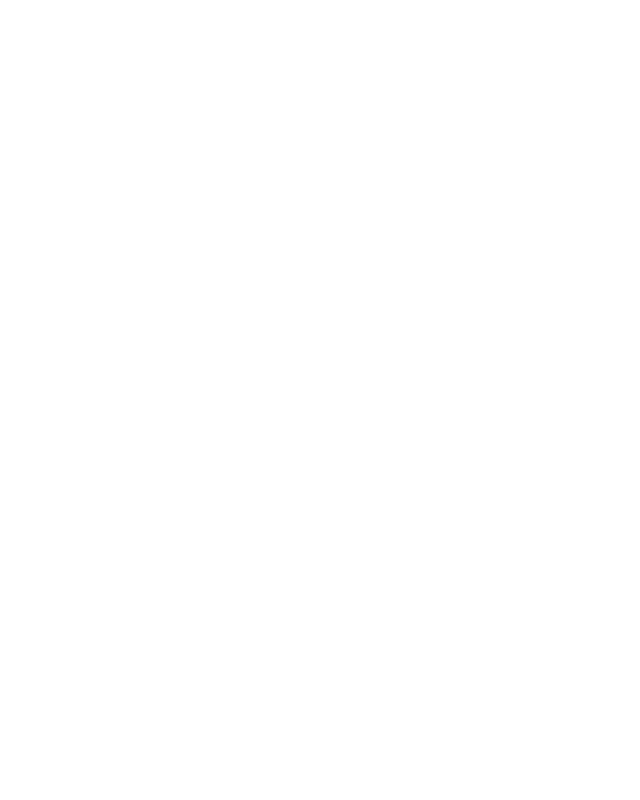
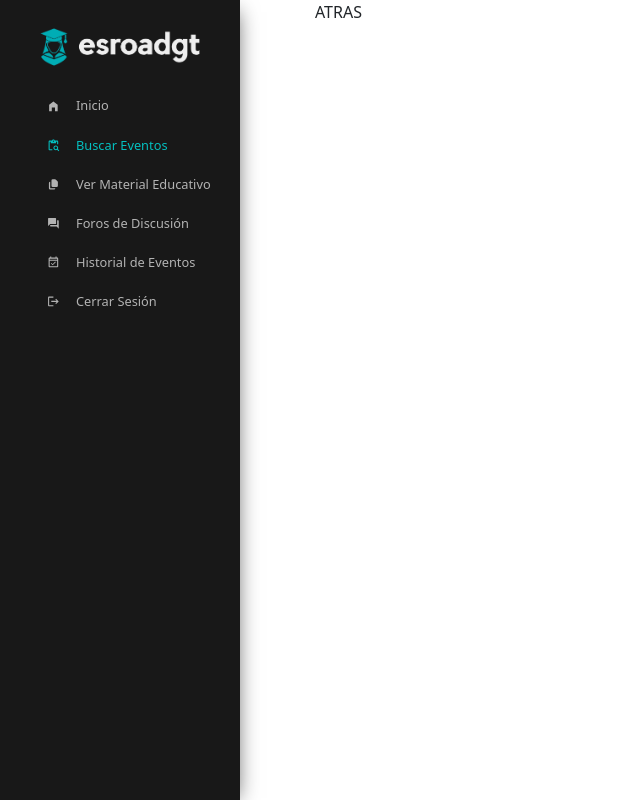
Before and after one commit to elderpum/AYD1_PROYECTO1_G3, a React (Create React App) app in the folder frontend/: page /verEvento in a window 1280 px wide. Before the commit this address had no page. Shown: the whole page, without its empty margins (0-640 px from the left). Built offline with nearby package versions, Linux system fonts and the light colour scheme.

Commit message:
Creacion Vista de Evento
Se creo la vista para cada evento y se creo la ruta para poder visualizarlo.

```diff
--- a/frontend/src/App.js
+++ b/frontend/src/App.js
@@ -11,6 +11,7 @@
 import { HistorialEvento } from './pages/HistorialEventos/HistorialEvento';
 import { MisEventos } from './pages/MisEventos/MisEventos';
 import { BuscarEventos } from './pages/BuscarEventos/BuscarEventos';
+import { VisualizarEvento } from './pages/VisualizarEvento/VisualizarEvento';
 
 
 function App() {
@@ -31,11 +32,13 @@
           <Route path="/ver-material" element={<VerMaterial />} />
           <Route path="/historial-eventos" element={<HistorialEvento />} />
           <Route path="/buscarEvento" element={<BuscarEventos isOrganizador={false}/>}/>
+          <Route path="/verEvento" element={<VisualizarEvento isOrganizador={false}/>}/>
           <Route path="/foro" element={<Main isOrganizador={false}/>}/>
           {/* RUTAS PARA LOS ORGANIZADORES */}
           <Route path="/org/main" element={<Main isOrganizador={true}/>} />
           <Route path="/org/buscarEvento" element={<BuscarEventos isOrganizador={true}/>}/>
           <Route path="/org/foro" element={<Main isOrganizador={true}/>}/>
+          <Route path="/org/verEvento" element={<VisualizarEvento isOrganizador={true}/>}/>
           <Route path="/crear-evento" element={<CrearEvento />} />
           <Route path="/misEventos" element={<MisEventos />} />
           <Route path="/agregarMaterial" element={<AgregarMaterial />} />
--- a/frontend/src/pages/Admin/Admin.js
+++ b/frontend/src/pages/Admin/Admin.js
@@ -328,7 +328,7 @@
 background-color: black;
 
 & img {
-    height: 45px;
+    max-height: 45px;
 }
 `
 
--- a/frontend/src/pages/BuscarEventos/BuscarEventos.js
+++ b/frontend/src/pages/BuscarEventos/BuscarEventos.js
@@ -17,8 +17,15 @@
     const [categoria, setCategoria] = useState([]);
     const [fechaInicio, setFechaInicio] = useState('');
     const [fechaFinal, setFechaFinal] = useState('');
+    const [busqueda, setBusqueda] = useState([]);
 
     /* PETICION DE TODOS LOS EVENTOS */
+
+    const filtrar = () => {
+        setBusqueda([...busqueda,
+            <CardBusqueda evento={eventos[3]}/>
+        ]);
+    }
 
     const configFechaInicio = (fecha) => {
         const mont = (parseInt(fecha.$M) + 1).toString();
@@ -64,11 +71,12 @@
                         <Grid item xs={2}>
                             <LocalizationProvider dateAdapter={AdapterDayjs}>
                                 <DatePicker
-                                    label="Rango de Final"
-                                    onChange={(newValue) => configFechaFinal(newValue)}
+                                    label="Rango de Inicio"
+                                    onChange={(newValue) => configFechaInicio(newValue)}
                                     views={["year", "month", "day"]}
                                     format="YYYY-MM-DD"
-                                    slotProps={{ textField: { size: 'small' } }}/>
+                                    slotProps={{ textField: { size: 'small' } }}
+                                />
                             </LocalizationProvider>
                         </Grid>
                         <Grid item xs={2}>
@@ -78,17 +86,16 @@
                                     onChange={(newValue) => configFechaFinal(newValue)}
                                     views={["year", "month", "day"]}
                                     format="YYYY-MM-DD"
-                                    slotProps={{ textField: { size: 'small' } }}/>
+                                    slotProps={{ textField: { size: 'small' } }}
+                                />
                             </LocalizationProvider>
                         </Grid>
                         <Grid item xs={2}>
-                            <Button variant="contained" size='small' style={{height: 40}} fullWidth>Filtrar</Button>
+                            <Button variant="contained" size='small' style={{height: 40}} fullWidth onClick={filtrar}>Filtrar</Button>
                         </Grid>
                     </Grid>
-                    <div className='mt-3'>
-                        <CardBusqueda evento={3}/>
-                    </div>
                 </FilterBar>
+                {busqueda}
             </BodyContent>
         </Container>
     )
@@ -122,6 +129,60 @@
     "Contabilidad",
 ];
 
+const eventos = [
+    {
+        "titulo": "Taller de programación 1",
+        "descripcion": "Taller para estudiantes principiantes en POO.",
+        "fecha": "2023-10-29",
+        "hora": "12:00",
+        "duracion": "02:00:00",
+        "ubicacion": "En la sala de Meetf dfa sfdsfdasfads ff fasfads fadsfd fgdgfasfads",
+        "categorias": ["Programacion"],
+        "costo": "0.00",
+        "img": "https://images.unsplash.com/photo-1619410283995-43d9134e7656?ixlib=rb-4.0.3&ixid=M3wxMjA3fDB8MHxzZWFyY2h8MTd8fHByb2dyYW1taW5nfGVufDB8fDB8fHww&w=1000&q=80",
+        "formato": "Virtual",
+        "materiales": ""
+    },
+    {
+        "titulo": "Taller de programación 2",
+        "descripcion": "Los comentarios son parte de los temas de discusión, que se proporcionan, pueden existir una cantidad sin fin de comentarios para cada tema de discusión, para poder dejar un tema se debe contar con sesión activa en la plataforma, los campos que solicita al realizar un",
+        "fecha": "2023-10-29",
+        "hora": "14:00",
+        "duracion": "02:00:00",
+        "ubicacion": "En la sala de Meet",
+        "categorias": ["Programacion", "Sistemas"],
+        "costo": "0.00",
+        "img": "https://empresas.blogthinkbig.com/wp-content/uploads/2019/11/Imagen3-245003649.jpg?w=800",
+        "formato": "Virtual",
+        "materiales": ""
+    },
+    {
+        "titulo": "Taller de programación 3",
+        "descripcion": "Talle para estudiantes principiantes en Golang",
+        "fecha": "2023-10-29",
+        "hora": "16:00",
+        "duracion": "02:00:00",
+        "ubicacion": "En la sala de Meet",
+        "categorias": ["Programacion", "Sistemas"],
+        "costo": "0.00",
+        "img": "https://i.pinimg.com/736x/ae/ca/bb/aecabbb80f83af71ad05737e2ae2a483.jpg",
+        "formato": "Virtual",
+        "materiales": ""
+    },
+    {
+        "titulo": "Taller de programación 4",
+        "descripcion": "Talle para estudiantes principiantes en IA.",
+        "fecha": "2023-10-29",
+        "hora": "18:00",
+        "duracion": "02:00:00",
+        "ubicacion": "En la sala de Meet",
+        "categorias": ["Programacion", "Matematica", "Sistemas", "Ciencia"],
+        "costo": "0.00",
+        "img": "https://cdn.computerhoy.com/sites/navi.axelspringer.es/public/media/image/2023/06/ia-3056634.jpg?tf=3840x",
+        "formato": "Virtual",
+        "materiales": ""
+    },
+]
 
 const FilterBar = styled.div`
 display: flex;
--- a/frontend/src/pages/BuscarEventos/CardBusqueda.js
+++ b/frontend/src/pages/BuscarEventos/CardBusqueda.js
@@ -2,11 +2,45 @@
 import styled from 'styled-components';
 
 import {Grid} from '@mui/material';
+import Chip from '@mui/material/Chip';
+import Stack from '@mui/material/Stack';
 
-export function CardBusqueda({evento}) {
+export function CardBusqueda({ evento }) {
+    var categorias_evento = []
+    for (let i=0;i<evento.categorias.length;i++) {
+        categorias_evento.push(
+            <Chip label={evento.categorias[i]}/>
+        );
+    }
+
     return (
         <Card>
-            buNEAS
+            <Grid container rowSpacing={2} columnSpacing={{ xs: 4, sm: 5, md: 5 }}  columns={12}>
+                <Grid item xs={12}>
+                    <div className='d-flex align-items-start flex-column content'>
+                        <h5 className='heads'> {evento.titulo} </h5>
+                    </div>
+                </Grid>
+                <Grid item xs={6}>
+                    <div className='d-flex align-items-start flex-column content'>
+                        <h6> Hora: {evento.hora} </h6>
+                        <h6> Fecha: {evento.fecha} </h6>
+                    </div>
+                </Grid>
+                <Grid item xs={6}>
+                    <div className='d-flex align-items-start flex-column content'>
+                        <h6> Ubicación: {evento.ubicacion} </h6>
+                        <h6> Costo: {evento.costo} </h6>
+                    </div>
+                </Grid>
+                <Grid item xs={12}>
+                    <Stack direction="row" spacing={1} useFlexGap flexWrap="wrap" sx={{marginBottom: 1}}>
+                        {categorias_evento}
+                    </Stack>
+                </Grid>
+            </Grid>
+            <div className='d-flex align-items-start flex-column content'>
+            </div>
         </Card>
     );
 }
@@ -22,6 +56,10 @@
 -webkit-border-radius: 9px 9px 9px 9px;
 border: 2px solid #e4e4e4;
 
+& h5 {
+    margin-bottom: 20px;
+}
+
 &:hover {
     box-shadow: 0px 0px 8px 0px rgba(0,0,0,0.51);
     -webkit-box-shadow: 0px 0px 8px 0px rgba(0,0,0,0.51);
--- /dev/null
+++ b/frontend/src/pages/VisualizarEvento/VisualizarEvento.js
@@ -0,0 +1,56 @@
+import React, {useState} from 'react';
+import styled from 'styled-components';
+
+import {Grid, TextField, Button, Autocomplete, Stack} from '@mui/material';
+import { Sidebar } from '../../components/Sidebar'
+import { Link } from "react-router-dom"; // import de la libreria para el ruteo de la pagina
+
+import 'bootstrap/dist/css/bootstrap.min.css';
+
+export function VisualizarEvento({isOrganizador}) {
+
+    return (
+        <Container>
+            <Sidebar isOrganizador={isOrganizador} opcionActiva={'buscar'}/>
+            <BodyContent>
+                <div className='d-flex align-items-start flex-column'>
+                    ATRAS
+                </div>
+            </BodyContent>
+        </Container>
+    )
+}
+
+/*
+Filtrar por
+    - Por Nombre
+    - Por Rangos de Fecha
+    - Por Categorías
+Al seleccionar un evento podrá acceder a la información detallada del evento, como también
+la opción de asistir o comprar un boleto para el evento.
+
+*/
+
+const BodyContent = styled.div`
+flex: 0.8;
+bottom: 0;
+padding-left: 75px;
+padding-right: 75px;
+padding-bottom: 150px;
+`
+
+const Container = styled.div`
+display: flex;
+`
+
+
+
+/*
+Los estudiantes y organizadores pueden buscar los eventos disponibles en el momento
+para ello tendrán un módulo de búsqueda para los eventos, donde podrán filtrar:
+● Por Nombre
+● Por Rangos de Fecha
+● Por Categorías
+Al seleccionar un evento podrá acceder a la información detallada del evento, como también
+la opción de asistir o comprar un boleto para el evento.
+*/
```
